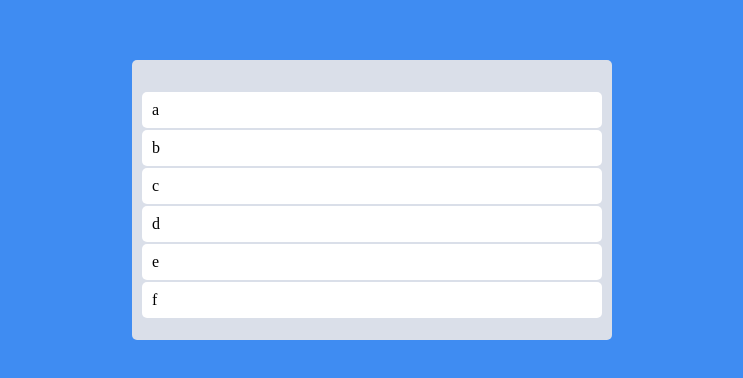
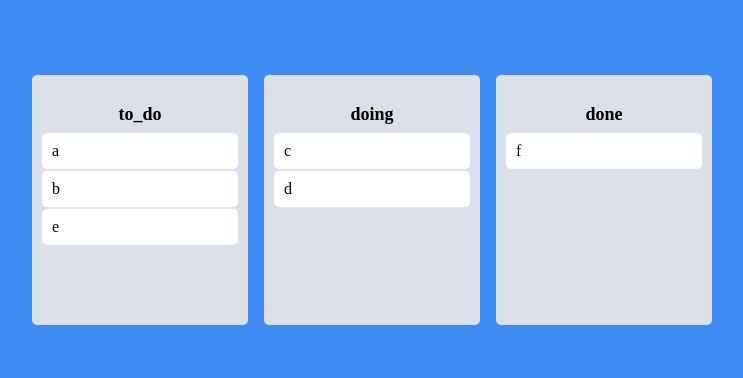
Before and after one commit to griteach/trello-react, a React (Create React App) app: page / in a window 1280 px wide. Shown: the part 200-578 px from the top of the page, without its empty margins (268-1011 px from the left). Built offline with nearby package versions, Linux system fonts and the light colour scheme.

Commit message:
onDragEnd

```diff
--- a/src/App.tsx
+++ b/src/App.tsx
@@ -1,11 +1,17 @@
 
 
-import { DragDropContext, Draggable, Droppable }from "react-beautiful-dnd";
+import { DragDropContext, DropResult }from "react-beautiful-dnd";
+import { useRecoilState } from 'recoil';
 import styled from 'styled-components';
+import { toDoState } from './atoms';
+import Board from './components/Board';
+
+
+
 
 const Wrapper = styled.div`
   display: flex;
-  max-width: 480px;
+  max-width: 680px;
   width:100%;
   margin:0 auto;
   justify-content: center;
@@ -14,56 +20,78 @@
   background-color: ${(props) => props.theme.bgColor};
 `;
 
-const Board = styled.div`
-  padding:20px 10px;
-  padding-top: 30px;
-  background-color: ${(props) => props.theme.boardColor};
-  border-radius: 5px;
-  min-height:200px;
-`;
 
 const Boards = styled.div`
   display: grid;
   width:100%;
-  grid-template-columns: repeat(1, 1fr);
+  grid-template-columns: repeat(3, 1fr);
+  grid-gap: 1em;
 
 `
-
-const Card = styled.div`
-  border-radius: 5px;
-  padding:10px 10px;
-  background-color: ${(props) => props.theme.cardColor};
-  margin:2px 0px;
-`;
 
 
 const toDos = ["a", "b", "c", "d", "e", "f"]
 
 
 function App() {
-  const onDragEnd = () => {};
+  const [toDos, setTodos] = useRecoilState(toDoState);
+  //드래그가 끝났을 때 실행되는 함수.
+  const onDragEnd = (info:DropResult) => {
+    console.log(info);
+    const {destination, draggableId, source} = info;
+
+    if(destination?.droppableId == source.droppableId){
+      // same board movement.
+      setTodos(allBoards => {
+        const boardCopy = [...allBoards[source.droppableId]];
+        boardCopy.splice(source.index, 1);
+        boardCopy.splice(destination?.index, 0, draggableId);
+        return {
+          ...allBoards,
+          [source.droppableId]:boardCopy,
+        };
+      })
+    }else{
+      setTodos(allBoards => {
+        const sourceBoard = [...allBoards[source.droppableId]];
+        const destinationBoard = [...allBoards[destination!.droppableId]];
+
+        sourceBoard.splice(source.index, 1);
+        destinationBoard.splice(destination!.index, 0, draggableId);
+
+        return {
+          ...allBoards,
+          [source.droppableId]:sourceBoard,
+          [destination!.droppableId]:destinationBoard,
+
+        };
+      })
+    }
+
+  };
+
+  //한 번에 처리하기 if 두번안쓰고
+  // const onDragEnd = ({ draggableId, destination, source }: DropResult) => {
+  //   if (!destination) return;
+  //   setToDos((allBoards) => {
+  //   const copyToDos: IToDoState = {};
+  //   Object.keys(allBoards).forEach((toDosKey) => {
+  //   copyToDos[toDosKey] = [...allBoards[toDosKey]];
+  //   });
+  //   copyToDos[source.droppableId].splice(source.index, 1);
+  //   copyToDos[destination.droppableId].splice(
+  //   destination.index,
+  //   0,
+  //   draggableId
+  //   );
+  //   return copyToDos;
+  //   });
+  //   };
+
 return (<DragDropContext onDragEnd={onDragEnd}>
   <Wrapper>
     <Boards>
-    <Droppable droppableId="one">
-      {(magic) => <Board ref={magic.innerRef} {...magic.droppableProps}>
-
-      {toDos.map((toDo, index) =>
-      <Draggable draggableId={toDo} index={index}>
-          {(magic) => <Card
-          ref={magic.innerRef}
-          {...magic.draggableProps}
-          {...magic.dragHandleProps} >
-
-            {toDo}
-            </Card>}
-        </Draggable>
-        )}
-        {magic.placeholder}
-
-        </Board>}
-
-    </Droppable>
+      {Object.keys(toDos).map(boardId => <Board boardId={boardId} key={boardId} toDos={toDos[boardId]} />)}
     </Boards>
   </Wrapper>
 
--- a/src/atoms.tsx
+++ b/src/atoms.tsx
@@ -1 +1,14 @@
-import {atom, selector} from "recoil";
+import {atom} from "recoil";
+
+interface IToDoState{
+    [key:string]:string[];
+}
+
+export const toDoState = atom<IToDoState>({
+    key:"toDo",
+    default: {
+        to_do: ["a", "b", "e", ],
+        doing: ["c", "d",],
+        done: ["f"],
+    },
+})
--- /dev/null
+++ b/src/components/Board.tsx
@@ -0,0 +1,46 @@
+import {Droppable} from "react-beautiful-dnd";
+import styled from 'styled-components';
+import DragabbleCard from './DragabbleCard';
+
+
+const Wrapper = styled.div`
+  padding:20px 10px;
+  padding-top: 30px;
+  background-color: ${(props) => props.theme.boardColor};
+  border-radius: 5px;
+  min-height:200px;
+`;
+
+const Title = styled.h2`
+    text-align: center;
+    font-weight: 600;
+    margin-bottom:10px;
+    font-size: 18px;
+`
+
+interface IBoardProps{
+    toDos:string[],
+    boardId:string,
+}
+
+function Board({toDos, boardId}:IBoardProps){
+    return(
+    <Wrapper>
+        <Title>{boardId}</Title>
+        <Droppable droppableId={boardId}>
+      {(magic) => <div ref={magic.innerRef} {...magic.droppableProps}>
+
+      {toDos.map((toDo, index) =>
+      <DragabbleCard key={toDo} toDo={toDo} index={index} />
+        )}
+        {magic.placeholder}
+
+        </div>}
+
+    </Droppable>
+    </Wrapper>
+
+    )
+}
+
+export default Board;
--- /dev/null
+++ b/src/components/DragabbleCard.tsx
@@ -0,0 +1,35 @@
+import React from 'react';
+import {Draggable} from "react-beautiful-dnd";
+import styled from 'styled-components';
+
+
+
+const Card = styled.div`
+  border-radius: 5px;
+  padding:10px 10px;
+  background-color: ${(props) => props.theme.cardColor};
+  margin:2px 0px;
+`;
+
+interface IDragabbleCardProps{
+    toDo:string,
+    index:number,
+}
+
+
+function DragabbleCard({toDo, index}:IDragabbleCardProps){
+
+    return(
+        <Draggable key={toDo} draggableId={toDo} index={index}>
+          {(magic) => <Card
+          ref={magic.innerRef}
+          {...magic.draggableProps}
+          {...magic.dragHandleProps} >
+
+            {toDo}
+            </Card>}
+        </Draggable>
+    )
+}
+
+export default React.memo(DragabbleCard);
```
